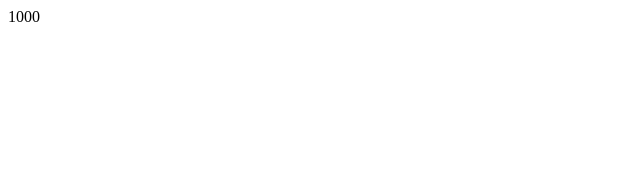
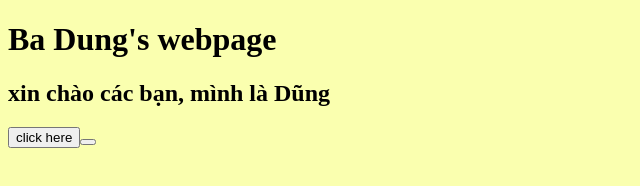
Before and after one commit to NguyenBaDung80/duan2, a plain HTML site: page hoc_js/index.html in a window 1280 px wide. Shown: the whole page, without its empty margins (0-640 px from the left). Drawn offline with Linux system fonts and the light colour scheme.

Commit message:
update file in hoc js folder

```diff
--- a/hoc_js/index.html
+++ b/hoc_js/index.html
@@ -8,5 +8,8 @@
     <link rel="stylesheet" href="style.css">
 </head>
 <body>
+    <h1>Ba Dung's webpage</h1>
+    <h2>xin chào các bạn, mình là Dũng</h2>
+    <button>click here<button>
 </body>
 </html>
--- a/hoc_js/main.js
+++ b/hoc_js/main.js
@@ -1,4 +1 @@
-let firstnum = 10
-let secondnum = 100
-document.write(firstnum * secondnum)
-console.log(firstnum * secondnum)
+<button onclick="document.write('Hello, world')">Click me</button>
--- a/hoc_js/style.css
+++ b/hoc_js/style.css
@@ -0,0 +1,3 @@
+html{
+    background-color:rgb(250, 255, 175);
+}
```
